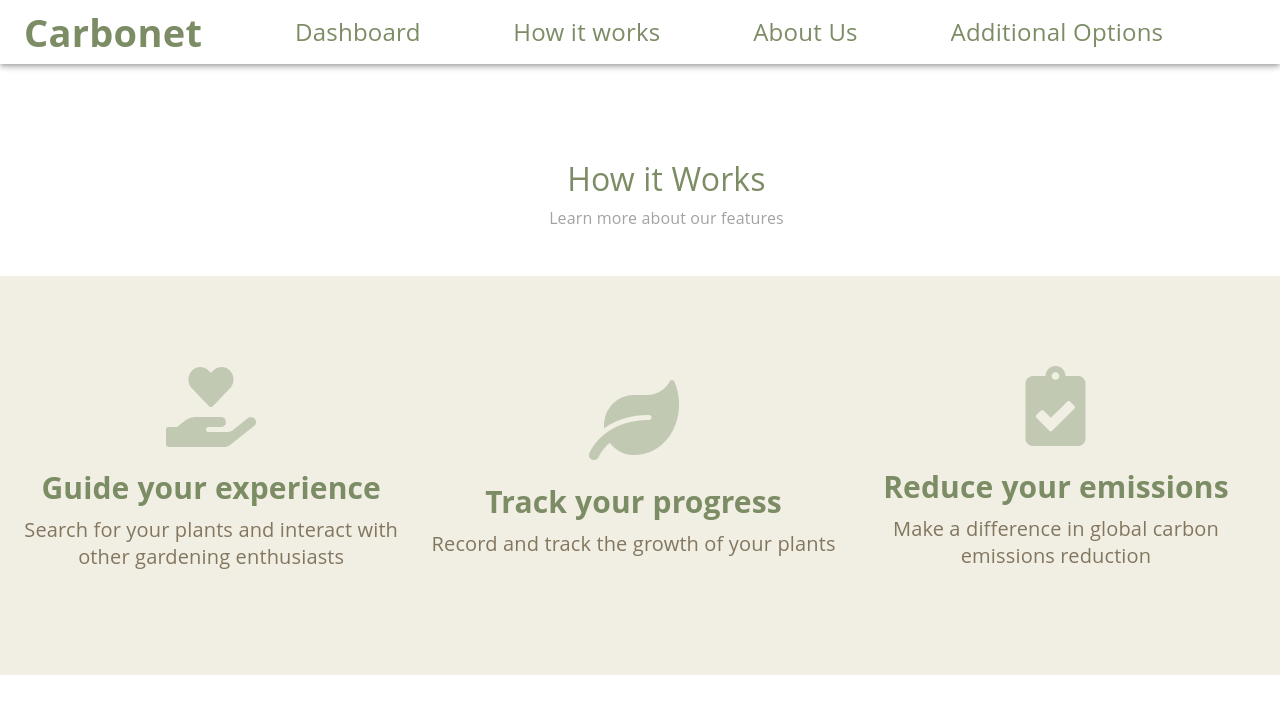
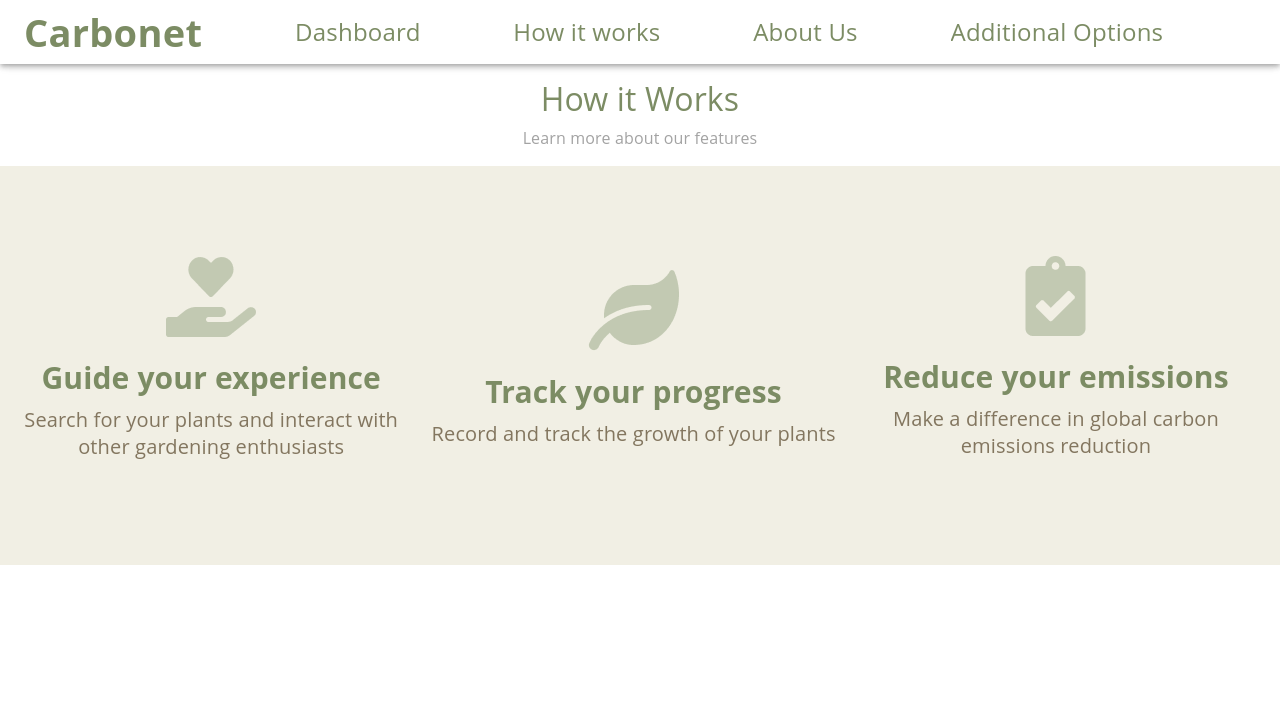
Before and after one commit to JessieLDR/Carbonet, a React (Create React App) app in the folder myapp/: page /about in a window 1280 px wide. Both pictures are taken after a click on the element "How it works". Shown: the top 714 px of the page. Built offline with nearby package versions, Linux system fonts and the light colour scheme.

Commit message:
community addbuttom fixed

```diff
--- a/myapp/src/components/pages/Community.js
+++ b/myapp/src/components/pages/Community.js
@@ -3,16 +3,20 @@ import * as React from 'react';
 import Card from "../general/card";
 import { Pagination } from '@mui/material';
 import { Container } from '@mui/material';
+import  AddIcon from '@material-ui/icons/Add';
+import Fab from '@mui/material/Fab';
 
 export default function ResponsiveGrid() {
   return (
     <div>
-    <Container maxWidth="md">
-      {/* <a href="/somewhere"><AddIcon /></a> */}
-      <Card></Card>
-    </Container>
-    <Pagination sx={{display: 'flex', alignItems: 'center', justifyContent: 'center'}}
-    count={3} size="large" />
+      <Container maxWidth="md">
+      <Fab size="medium" color="Green" aria-label="add" sx={{ ml: 100, mb: 5}}>
+        <AddIcon />
+      </Fab>
+        <Card></Card>
+      </Container>
+      <Pagination sx={{display: 'flex', alignItems: 'center', justifyContent: 'center'}}
+      count={3} size="large" />
     </div>
   );
 }
--- a/myapp/src/components/pages/HowItWork.js
+++ b/myapp/src/components/pages/HowItWork.js
@@ -5,9 +5,9 @@ import check from"../images/check.png";
 import Container from '@mui/material/Container'
 
 
-function howItWork(props) {
+function howItWork() {
     return (
-        <div>
+        <div className="m">
             <div className="title">
                 <h2>How it Works</h2>
                 <div><p>Learn more about our features</p></div>
--- a/myapp/src/index.css
+++ b/myapp/src/index.css
@@ -85,6 +85,7 @@
   width: 585px;
   height: 356px;
   top: 800px;
+  left: 0px
 }
 
 .rightRound{
@@ -320,18 +321,21 @@ color: #7C8C64;
 }
 
 /* how it work */
+.m{
+  display: flex;
+  flex-grow: 3;
+  flex-wrap: wrap;
+}
 .title {
   margin-top: 80px;
   margin-bottom: 60px;
-  width: 565px;
-  height: 56px;
   font-family: 'Open Sans';
   font-style: normal;
   text-align: center;
   color: #7C8C64;
   justify-content: center;
   align-items: center;
-  margin-left: 30%;
+  margin: auto;
 }
 
 .title p{
@@ -346,6 +350,7 @@ color: #7C8C64;
   left: -30px;
   top: 348px;
 }
+
 
 .sCard{
   width: 33%;
```
